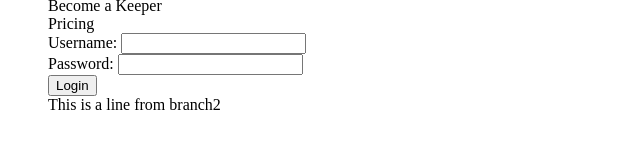
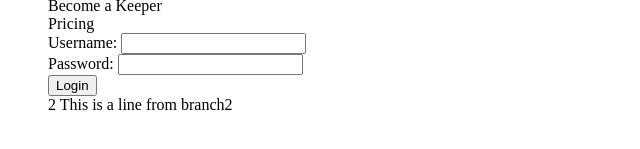
Before and after one commit to dropware/Test1, a plain HTML site: page index.html in a window 1280 px wide. Shown: the part 101-250 px from the top of the page, 0-640 px from the left. Drawn offline with Linux system fonts and the light colour scheme.

Commit message:
i Branch 2

```diff
--- a/index.html
+++ b/index.html
@@ -23,6 +23,7 @@
 </form>
   </body>
 <p1>
-    This is a line from branch2
+
+  2 This is a line from branch2
 </p1>
 </html>
```
